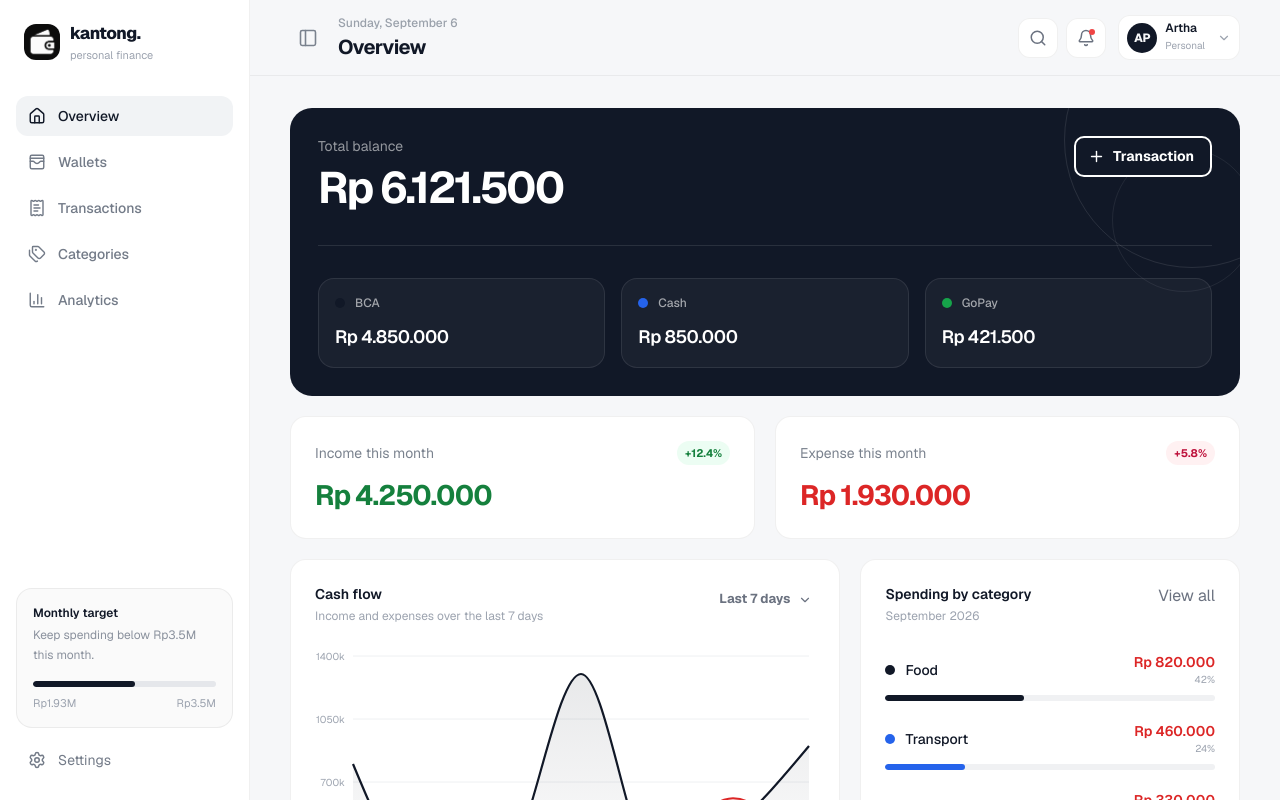
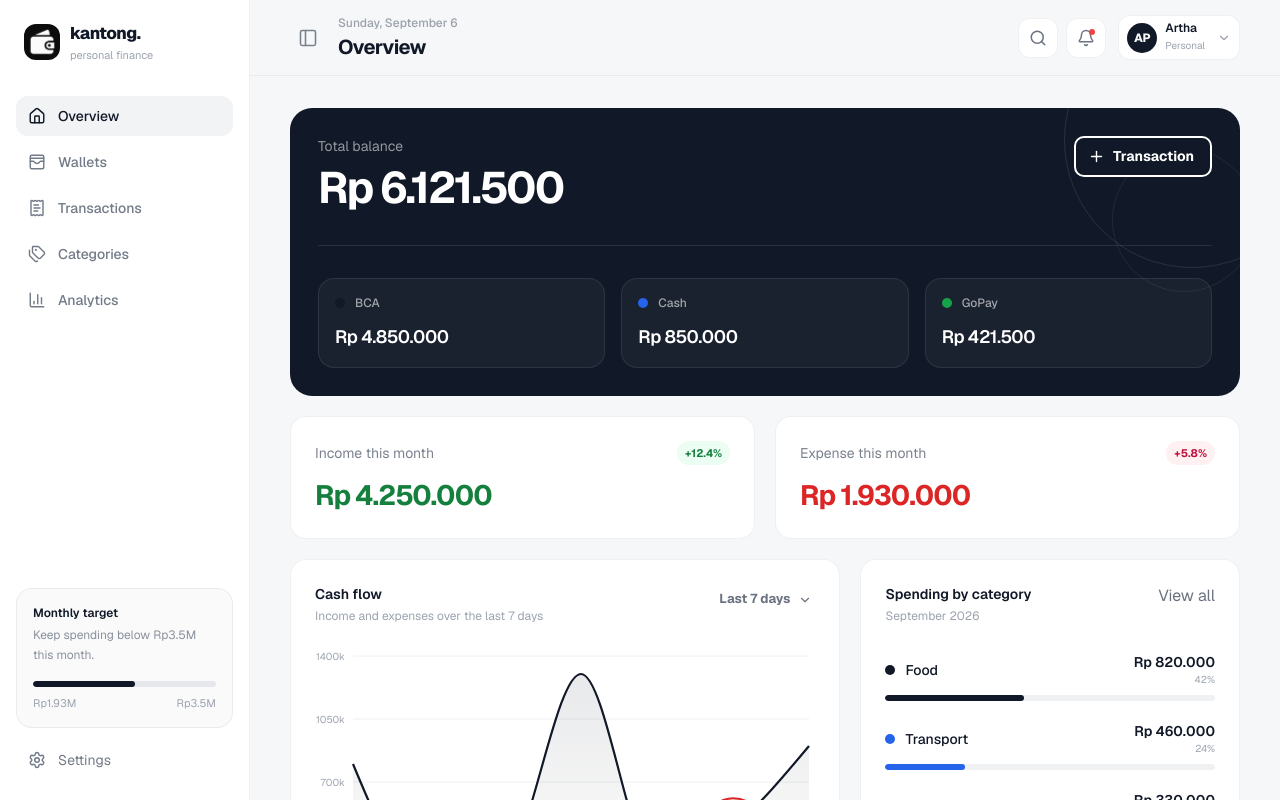
Before and after one commit to arthawansz/kantong, a Next.js app: page /dashboard in a window 1280 px wide. Shown: the top 800 px of the page. Built offline with nearby package versions, Linux system fonts and the light colour scheme; what @mui/material-nextjs would draw is missing.

Commit message:
Restore spending category amount text color

```diff
--- a/src/app/(pages)/dashboard/page.js
+++ b/src/app/(pages)/dashboard/page.js
@@ -208,7 +208,7 @@ export default function DashboardPage() {
                     <span className="text-sm font-medium">{item.label}</span>
                   </div>
                   <div className="text-right">
-                    <p className="text-sm font-semibold text-[#dc2626]">{money(item.value)}</p>
+                    <p className="text-sm font-semibold">{money(item.value)}</p>
                     <p className="text-[10px] text-[#9ca3af]">{item.percent}%</p>
                   </div>
                 </div>
```
